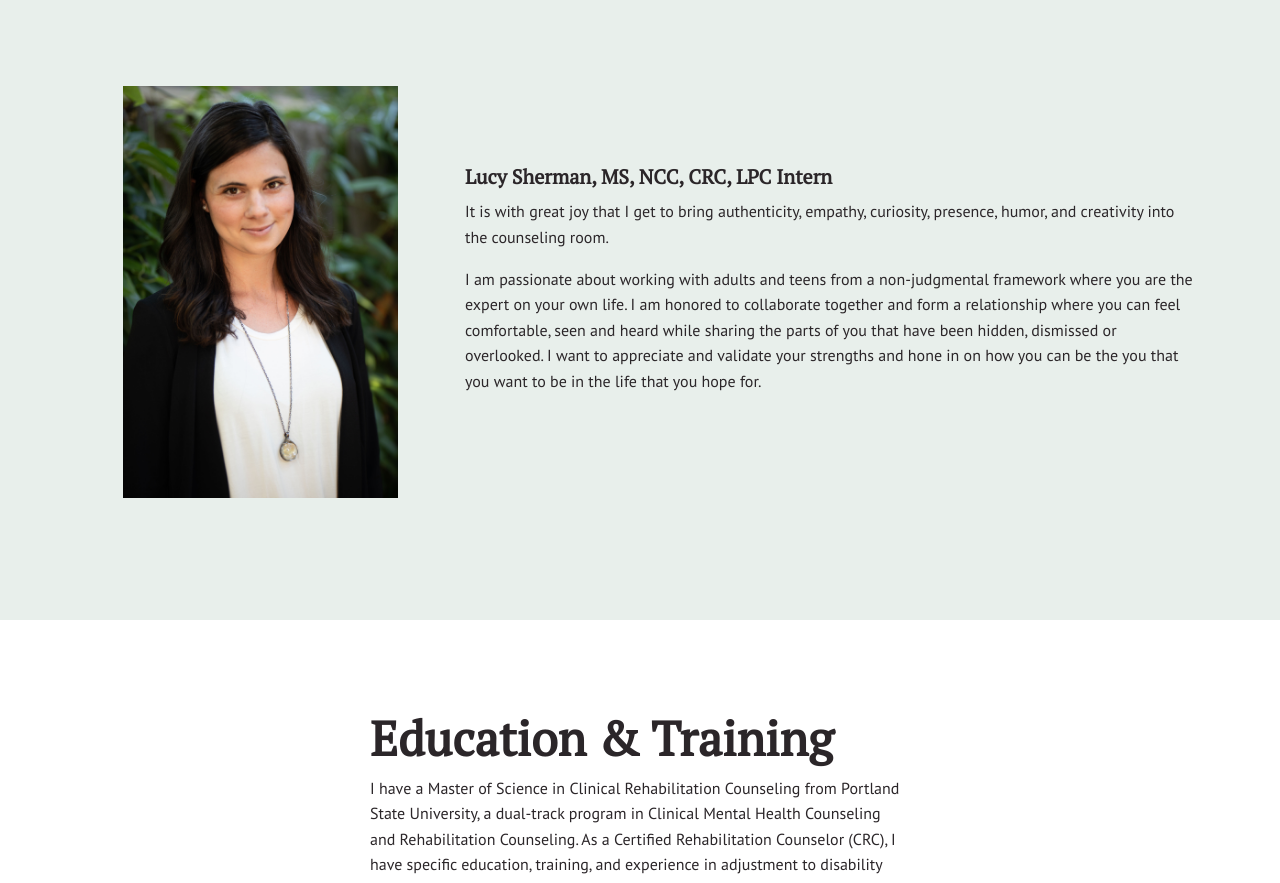
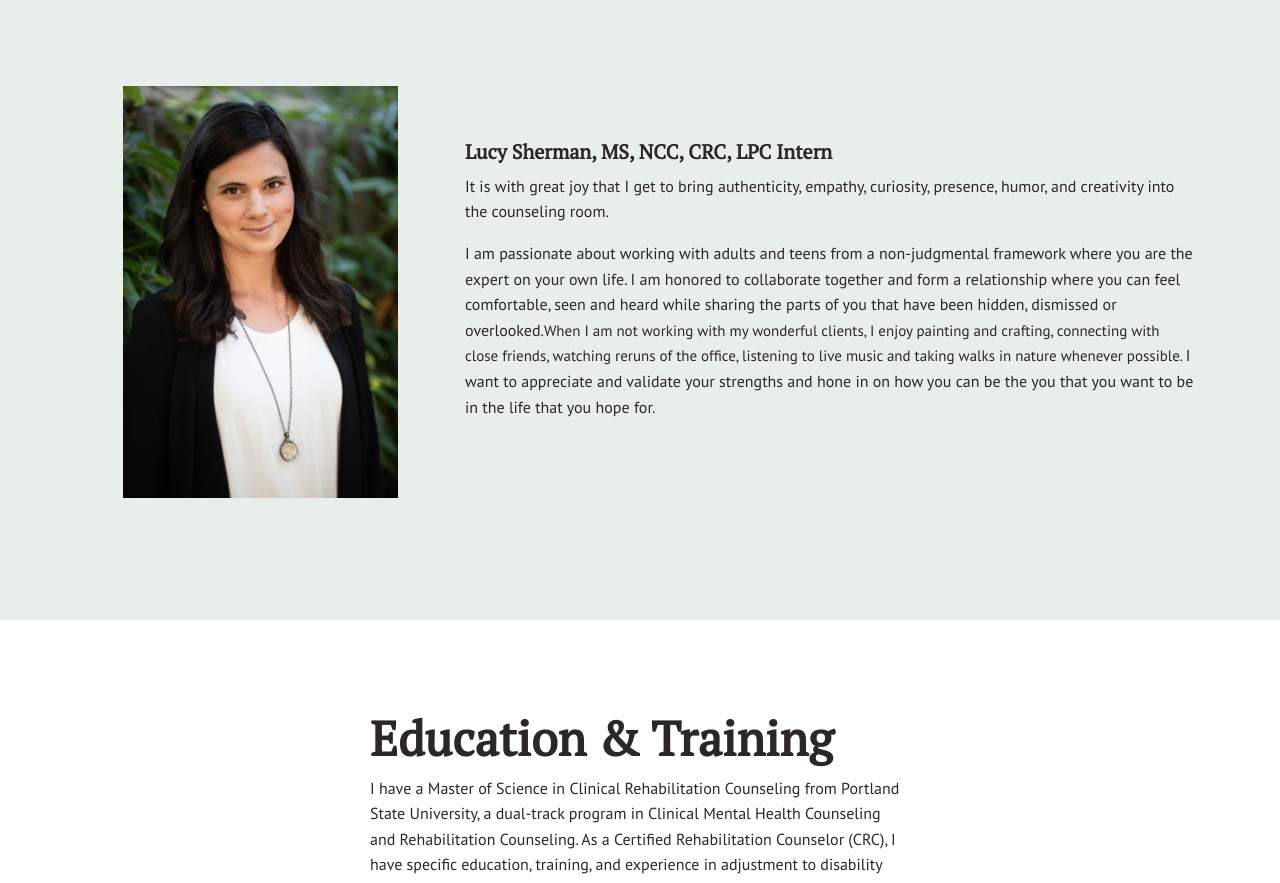
Before and after one commit to NickArrasate/perceptivecounseling, a Jekyll site: the page built from about.html, in a window 1280 px wide and 900 px high, scrolled down 339 px, cut to the strip 17-900 px from the top of the window. Built offline with Jekyll 4.4.1, drawn with Linux system fonts in a browser that asks for light colours; nearby versions of some CDN libraries.

Commit message:
[HT] Edited item: content/_sections/about-2-content.html

```diff
--- a/content/_sections/about-2-content.html
+++ b/content/_sections/about-2-content.html
@@ -34,7 +34,7 @@
 <div class="col-md-8 col-lg-8">
 <h3>Lucy Sherman, MS, NCC, CRC, LPC Intern</h3>
 <p>It is with great joy that I get to bring authenticity, empathy, curiosity, presence, humor, and creativity into the counseling room.&nbsp;</p>
-<p><span style="color: #7b84a2; font-family: Ubuntu, sans-serif; font-size: 16px;">I am passionate about working with adults and teens from a non-judgmental framework where you are the expert on your own life. I am honored to collaborate together and form a relationship where you can feel comfortable, seen and heard while sharing the parts of you that have been hidden, dismissed or overlooked. I want to appreciate and validate your strengths and hone in on how you can be the you that you want to be in the life that you hope for.</span><span style="color: #403027; font-family: 'Open Sans', sans-serif; font-size: 15px;">&nbsp;</span></p>
+<p><span style="color: #7b84a2; font-family: Ubuntu, sans-serif; font-size: 16px;">I am passionate about working with adults and teens from a non-judgmental framework where you are the expert on your own life. I am honored to collaborate together and form a relationship where you can feel comfortable, seen and heard while sharing the parts of you that have been hidden, dismissed or overlooked.</span><span style="color: #403027; font-family: 'Open Sans', sans-serif; font-size: 15px;">When I am not working with my wonderful clients, I enjoy painting and crafting, connecting with close friends, watching reruns of the office, listening to live music and taking walks in nature whenever possible.&nbsp;</span><span style="color: #7b84a2; font-family: Ubuntu, sans-serif; font-size: 16px;">I want to appreciate and validate your strengths and hone in on how you can be the you that you want to be in the life that you hope for.</span><span style="color: #403027; font-family: 'Open Sans', sans-serif; font-size: 15px;">&nbsp;</span></p>
 <p>&nbsp;</p>
 </div>
 </div>
```
